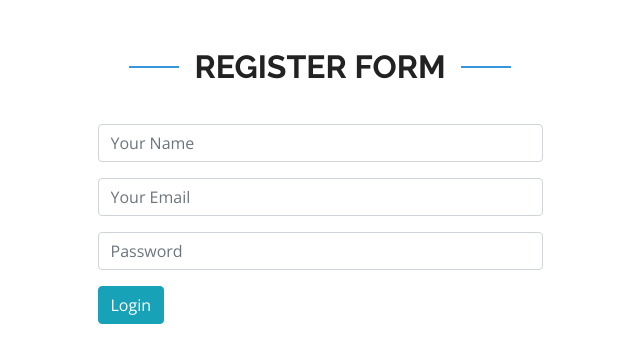
After one commit to Online-Books-Store/OBSProject, a Laravel app: page /userregister in a window 1280 px wide. The commit adds this page. Shown: the top 363 px of the page, without its empty margins (320-960 px from the left). Run offline with Laravel 8, Linux system fonts and the light colour scheme; some libraries are stand-ins or nearby versions.

Commit message:
added User Login & Register From

```diff
--- a/app/Http/Controllers/PageController.php
+++ b/app/Http/Controllers/PageController.php
@@ -16,11 +16,15 @@ class PageController extends Controller
         return view('FrontEnd.home');
     }
 
-    /**
-     * Show the form for creating a new resource.
-     *
-     * @return \Illuminate\Http\Response
-     */
+    public function login()
+    {
+        return view('FrontEnd.userLogin');
+    }
+
+    public function register()
+    {
+        return view('FrontEnd.userRegister');
+    }
     public function create()
     {
         //
--- a/resources/views/Frontend/home.blade.php
+++ b/resources/views/Frontend/home.blade.php
@@ -1,5 +1,6 @@
 
 @extends('FrontEnd.layouts.master')
+@include('FrontEnd.layouts.nav')
 
 @section('content')
 
@@ -13,4 +14,5 @@
 
 @include('FrontEnd.layouts.contact')
 
+@include('FrontEnd.layouts.footer')
 @endsection
--- /dev/null
+++ b/resources/views/Frontend/layouts/js.blade.php
@@ -0,0 +1,14 @@
+  <!-- Vendor JS Files -->
+  <script src="assets/vendor/jquery/jquery.min.js"></script>
+  <script src="assets/vendor/bootstrap/js/bootstrap.bundle.min.js"></script>
+  <script src="assets/vendor/jquery.easing/jquery.easing.min.js"></script>
+  <script src="assets/vendor/php-email-form/validate.js"></script>
+  <script src="assets/vendor/waypoints/jquery.waypoints.min.js"></script>
+  <script src="assets/vendor/counterup/counterup.min.js"></script>
+  <script src="assets/vendor/owl.carousel/owl.carousel.min.js"></script>
+  <script src="assets/vendor/isotope-layout/isotope.pkgd.min.js"></script>
+  <script src="assets/vendor/venobox/venobox.min.js"></script>
+  <script src="assets/vendor/aos/aos.js"></script>
+
+  <!-- Template Main JS File -->
+  <script src="assets/js/main.js"></script>
--- a/resources/views/Frontend/layouts/nav.blade.php
+++ b/resources/views/Frontend/layouts/nav.blade.php
@@ -15,8 +15,8 @@
           <li><a href="#services">Services</a></li>
           <li><a href="#team">Team</a></li>
           <li><a href="#contact">Contact</a></li>
-          <li class="get-started"><a href="{{ route('login') }}">Login</a></li>
-          <li class="get-started"><a href="{{ route('register') }}">Register</a></li>
+          <li class="get-started"><a href="{{ url('/userlogin') }}">Login</a></li>
+          <li class="get-started"><a href="{{ url('/userregister') }}">Register</a></li>
         </ul>
       </nav><!-- .nav-menu -->
 
--- /dev/null
+++ b/resources/views/Frontend/userRegister.blade.php
@@ -0,0 +1,34 @@
+@extends('FrontEnd.layouts.master')
+@section('title','login')
+@section('content')
+<div class="container">
+
+    <div class="section-title mt-5">
+      <h2>Register Form</h2>
+    </div>
+
+    <div class="row justify-content-center">
+
+      <div class="col-lg-5 col-md-12" data-aos-delay="300">
+        <form action="" method="post">
+          <div class="form-group">
+            <input type="text" name="name" class="form-control" id="name" placeholder="Your Name" />
+            <div class="validate"></div>
+          </div>
+          <div class="form-group">
+            <input type="email" class="form-control" name="email" id="email" placeholder="Your Email"/>
+            <div class="validate"></div>
+          </div>
+          <div class="form-group">
+            <input type="password" class="form-control" name="password" id="password" placeholder="Password" />
+            <div class="validate"></div>
+          </div>
+          <input type="submit" class="btn btn-info " value="Login">
+        </form>
+      </div>
+
+    </div>
+
+  </div>
+  @include('FrontEnd.layouts.js')
+@endsection
--- a/routes/web.php
+++ b/routes/web.php
@@ -5,13 +5,12 @@ use Illuminate\Support\Facades\Route;
 
 // Frontend Route
 
-Route::get('/',function(){
-    return view('Frontend/home');
-});
-
-// Frontend Route
+Route::get('/','PageController@index');
+Route::get('/userlogin','PageController@login');
+Route::get('/userregister','PageController@register');
 
 
+//=====================================================
 
 
 
@@ -39,8 +38,6 @@ Route::group(['prefix' =>'admin/dashboard'],function(){
 
 Auth::routes();
 
-
-
 Route::get('/home', 'HomeController@index')->name('home');
 
 Route::group(['prefix' => 'admin'], function () {
```
Also changed, not shown: app/Page.php (added, +10 -0 lines), resources/views/Frontend/layouts/footer.blade.php (added, +34 -0 lines), resources/views/Frontend/layouts/master.blade.php (+1 -50 lines), resources/views/Frontend/userLogin.blade.php (added, +30 -0 lines), database/migrations/2020_08_31_200818_create_pages_table.php (added).
